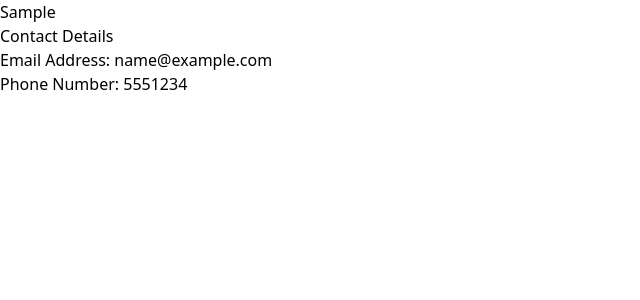
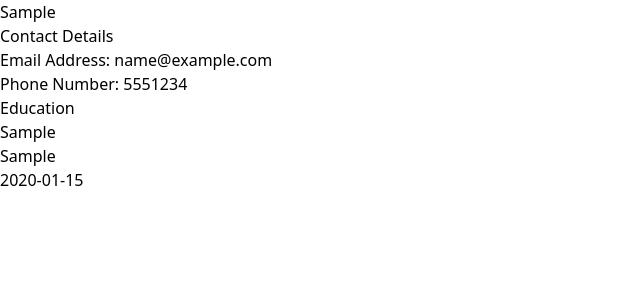
Before and after one commit to Eddie9421/cv-final, a React (Vite) app: page / in a window 1280 px wide. Both pictures are taken after typing "Sample", "name@example.com", "5551234", "Sample", "Sample", "2020-01-15" into the empty fields and a click on the input "Submit". Shown: the top 300 px of the page, without its empty margins (0-640 px from the left). Built offline with nearby package versions, Linux system fonts and the light colour scheme.

Commit message:
Finished output for education section

```diff
--- a/src/components/App.jsx
+++ b/src/components/App.jsx
@@ -130,6 +130,10 @@ function App() {
           <li>Email Address: {formData.email}</li>
           <li>Phone Number: {formData["phone-number"]}</li>
         </ul>
+        <h2>Education</h2>
+        <p>{formData["school-name"]}</p>
+        <p>{formData["title-of-study"]}</p>
+        <p>{formData["date-of-study"]}</p>
       </>
     );
   }
```
